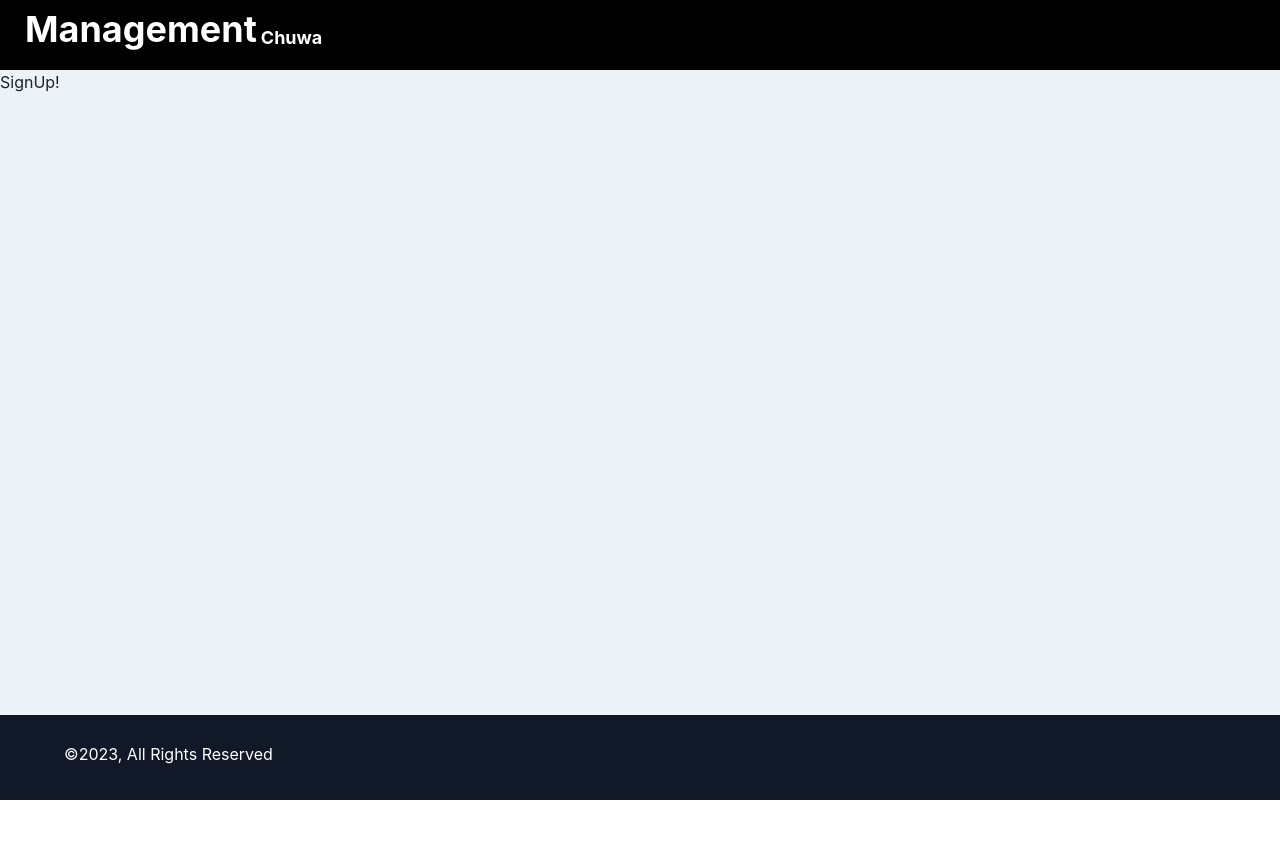
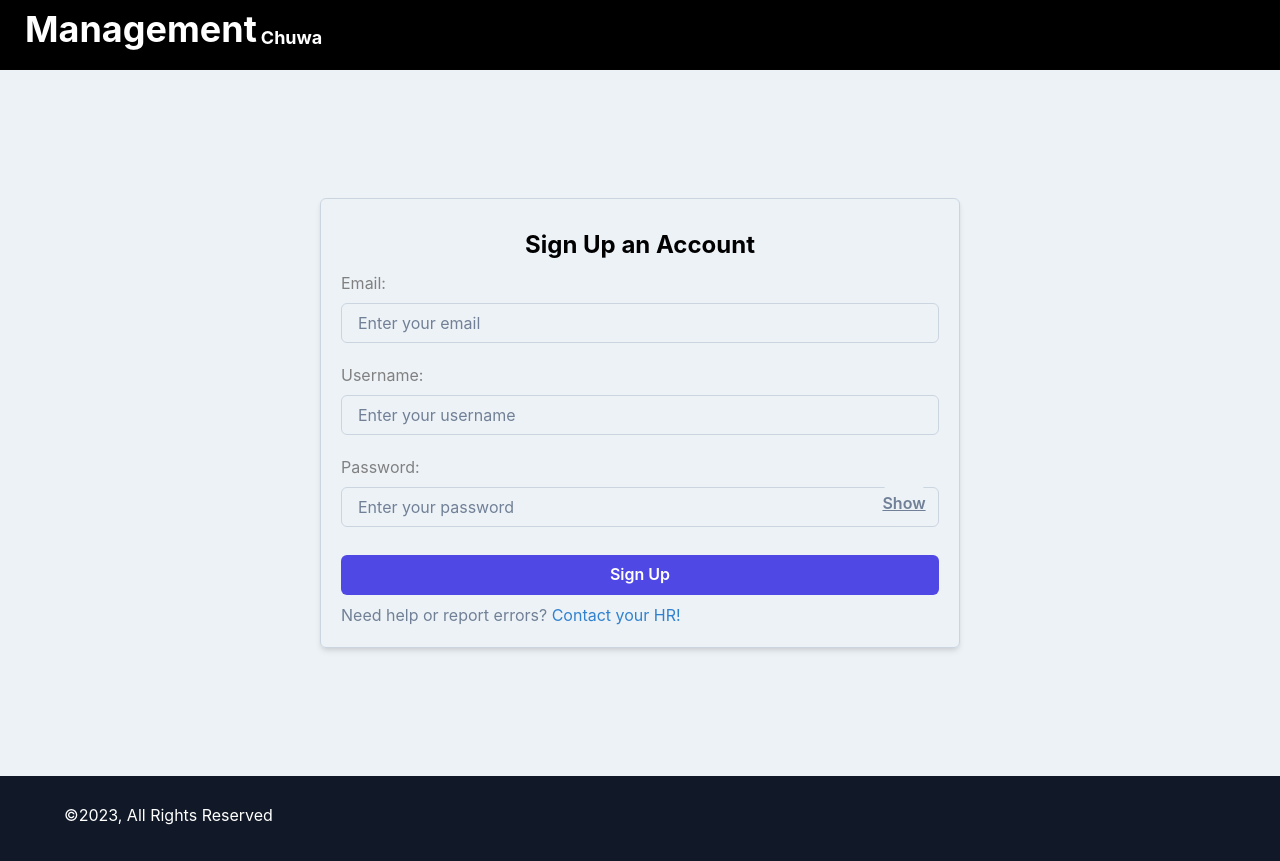
Before and after one commit to Reo14/EMP, a React (Vite) app in the folder frontend/: page /sign-up in a window 1280 px wide. Before the commit the page ends 800 px from the top, so only its background shows below. Built offline with nearby package versions, Linux system fonts and the light colour scheme.

Commit message:
finish ui of signup; need combine with Redux

```diff
--- a/frontend/src/App.tsx
+++ b/frontend/src/App.tsx
@@ -31,7 +31,7 @@ const App: FC = () => {
             <Route path="/" element={<Navigate to="/sign-in" replace />} />
             <Route path="/sign-in" element={<SignIn />} />
             <Route path="/sign-up" element={<SignUp />} />
-            <Route path="*" element={<ErrorPage />} />
+            <Route path="/error" element={<ErrorPage />} />
           </Routes>
         </GridItem>
         <GridItem bg="#111827" area={"footer"}>
--- a/frontend/src/pages/SignIn.tsx
+++ b/frontend/src/pages/SignIn.tsx
@@ -20,14 +20,14 @@ import {
   import MyCard from "../components/MyCard";
 
   const SignIn: FC = () => {
+    const navigate = useNavigate();
+    const dispatch = useDispatch();
     const { isOpen, onOpen, onClose } = useDisclosure();
     const [showPassword, setShowPassword] = useState(false);
-    const [email, setEmail] = useState("");
-    const [emailError, setEmailError] = useState("");
+    const [username, setUsername] = useState("");
+    const [usernameError, setUsernameError] = useState("");
     const [password, setPassword] = useState("");
     const [passwordError, setPasswordError] = useState("");
-    const navigate = useNavigate();
-    const dispatch = useDispatch();
 
     const inputStyles = {
       mt: "2",
@@ -53,9 +53,9 @@ import {
 
     const handleClick = () => setShowPassword(!showPassword);
 
-    const onEmailBlur = () => {
-      if (!email) {
-        setEmailError("This field is required");
+    const onUsernameBlur = () => {
+      if (!username) {
+        setUsernameError("This field is required");
       }
     };
 
@@ -65,14 +65,12 @@ import {
       }
     };
 
-    const onEmailChange = (e: ChangeEvent<HTMLInputElement>) => {
-      setEmail(e.target.value);
+    const onUsernameChange = (e: ChangeEvent<HTMLInputElement>) => {
+      setUsername(e.target.value);
       if (!e.target.value) {
-        setEmailError("This field is required");
-      } else if (!/\S+@\S+\.\S+/.test(e.target.value)) {
-        setEmailError("Invalid Email format");
+        setUsernameError("This field is required");
       } else {
-        setEmailError("");
+        setUsernameError("");
       }
     };
 
@@ -86,8 +84,8 @@ import {
     };
 
     const handleLogin = async () => {
-      if (!email) {
-        setEmailError("This field is required");
+      if (!username) {
+        setUsernameError("This field is required");
         return;
       }
       if (!password) {
@@ -97,7 +95,7 @@ import {
 
       // try {
       //   await dispatch(
-      //     signIn({ email, password })
+      //     signIn({ username, password })
       //   ).unwrap();
       //   onOpen();
       // } catch (error: any) {
@@ -122,22 +120,22 @@ import {
     return (
       <>
         <Box display="flex" justifyContent="center" alignItems="center" h="100%">
-          <MyCard title="Sign In to your account">
+          <MyCard title="Welcome">
             <Box mb="5">
-              <Text textColor="gray">Email:</Text>
+              <Text textColor="gray">Username:</Text>
               <Input
-                type="email"
-                value={email}
-                onChange={onEmailChange}
+                type="text"
+                value={username}
+                onChange={onUsernameChange}
                 onKeyDown={handleKeyDown}
-                onBlur={onEmailBlur}
-                placeholder="Enter your email"
+                onBlur={onUsernameBlur}
+                placeholder="Enter your username"
                 {...inputStyles}
-                borderColor={emailError ? "red.500" : "gray.300"}
+                borderColor={usernameError ? "red.500" : "gray.300"}
               />
-              {emailError && (
+              {usernameError && (
                 <Text color="red.500" fontSize="sm" float="right">
-                  {emailError}
+                  {usernameError}
                 </Text>
               )}
             </Box>
@@ -190,7 +188,7 @@ import {
           isOpen={isOpen}
           onClose={() => {
             onClose();
-            navigate("/all-products");
+            navigate("/home");
           }}
           isCentered
         >
--- a/frontend/src/pages/SignUp.tsx
+++ b/frontend/src/pages/SignUp.tsx
@@ -1,9 +1,196 @@
-import { FC } from "react";
+import {
+    Box,
+    Button,
+    Input,
+    InputGroup,
+    InputRightElement,
+    Link as ChakraLink,
+    Text,
+  } from "@chakra-ui/react";
+  import React, { FC, useState, KeyboardEvent, ChangeEvent } from "react";
+  import { useDispatch } from "react-redux";
+  import { useNavigate, Link as RouterLink } from "react-router-dom";
+  import MyCard from "../components/MyCard";
+  import { signUp } from "../store/reducers/auth";
 
-const SignUp: FC = () =>{
+  const SignUp: FC = () => {
+    const navigate = useNavigate();
+    const dispatch = useDispatch();
+    const [show, setShow] = useState(false);
+    const [email, setEmail] = useState("");
+    const [emailError, setEmailError] = useState("");
+    const [username, setUsername] = useState("");
+    const [usernameError, setUsernameError] = useState("");
+    const [password, setPassword] = useState("");
+    const [passwordError, setPasswordError] = useState("");
+
+    const inputStyles = {
+      mt: "2",
+      variant: "outline",
+      border: "1px solid",
+      borderColor: "gray.300",
+      textColor: "black",
+      _hover: {
+        borderColor: "blue.500",
+        boxShadow: "0 0 0 1px #3182ce",
+      },
+    };
+
+    const buttonStyles = {
+      my: "2",
+      bg: "#5048E5",
+      w: "100%",
+      textColor: "white",
+      _hover: {
+        bg: "rgba(80, 72, 229, 0.9)",
+      },
+    };
+
+    const handleClick = () => setShow(!show);
+
+    const onEmailBlur = () => {
+      if (!email) {
+        setEmailError("This field is required");
+      }
+    };
+
+    const onUsernameBlur = () => {
+        if (!username) {
+          setUsernameError("This field is required");
+        }
+      };
+
+    const onPasswordBlur = () => {
+      if (!password) {
+        setPasswordError("This field is required");
+      }
+    };
+
+    const onEmailChange = (e: ChangeEvent<HTMLInputElement>) => {
+      setEmail(e.target.value);
+      if (!e.target.value) {
+        setEmailError("This field is required");
+      } else if (!/\S+@\S+\.\S+/.test(e.target.value)) {
+        setEmailError("Invalid Email format");
+      } else {
+        setEmailError("");
+      }
+    };
+
+    const onUsernameChange = (e: ChangeEvent<HTMLInputElement>) => {
+      setUsername(e.target.value);
+      if (!e.target.value) {
+        setUsernameError("This field is required");
+      } else {
+        setUsernameError("");
+      }
+    };
+
+    const onPasswordChange = (e: ChangeEvent<HTMLInputElement>) => {
+      setPassword(e.target.value);
+      if (!e.target.value) {
+        setPasswordError("This field is required");
+      } else {
+        setPasswordError("");
+      }
+    };
+
+    const handleKeyDown = (event: KeyboardEvent) => {
+      if (event.key === "Enter") {
+        handleSignUp();
+      }
+    };
+
+    const handleSignUp = async () => {
+    //   try {
+    //     // 其余的注册逻辑保持不变
+    //     await dispatch(
+    //       signUp({ email, username, password })
+    //     ).unwrap();
+    //     alert("Signed Up Successfully");
+    //     navigate("/all-products");
+    //   } catch (error) {
+    //     console.error("Error signing up", error.message);
+    //   }
+    };
+
     return (
-        <>SignUp!</>
+      <Box display="flex" justifyContent="center" alignItems="center" h="100%">
+        <MyCard title="Sign Up an Account">
+          <Box mb="5">
+            <Text textColor="gray">Email:</Text>
+            <Input
+              type="email"
+              value={email}
+              onChange={onEmailChange}
+              onBlur={onEmailBlur}
+              onKeyDown={handleKeyDown}
+              placeholder="Enter your email"
+              {...inputStyles}
+              borderColor={emailError ? "red.500" : "gray.300"}
+            />
+            {emailError && (
+              <Text color="red.500" fontSize="sm" float="right">
+                {emailError}
+              </Text>
+            )}
+          </Box>
+          <Box mb="5">
+            <Text textColor="gray">Username:</Text>
+            <Input
+              type="text"
+              value={username}
+              onChange={onUsernameChange}
+              onBlur={onUsernameBlur}
+              onKeyDown={handleKeyDown}
+              placeholder="Enter your username"
+              {...inputStyles}
+              borderColor={usernameError ? "red.500" : "gray.300"}
+            />
+            {usernameError && (
+              <Text color="red.500" fontSize="sm" float="right">
+                {usernameError}
+              </Text>
+            )}
+          </Box>
+          <Box mb="5">
+            <Text textColor="gray">Password:</Text>
+            <InputGroup>
+              <Input
+                type={show ? "text" : "password"}
+                value={password}
+                onChange={onPasswordChange}
+                onBlur={onPasswordBlur}
+                onKeyDown={handleKeyDown}
+                placeholder="Enter your password"
+                {...inputStyles}
+              />
+              <InputRightElement mt="5px" mr="15px">
+                <Button color="gray.500" onClick={handleClick}>
+                  <Text decoration="underline">{show ? "Hide" : "Show"}</Text>
+                </Button>
+              </InputRightElement>
+            </InputGroup>
+            {passwordError && (
+              <Text color="red.500" fontSize="sm" mt="1" float="right">
+                {passwordError}
+              </Text>
+            )}
+          </Box>
+          <Button {...buttonStyles} onClick={handleSignUp}>
+            Sign Up
+          </Button>
+
+          <Text color="gray.500">
+            Need help or report errors?
+            <ChakraLink as={RouterLink} to="/error" color="blue.500">
+              {" "}
+              Contact your HR!
+            </ChakraLink>
+          </Text>
+        </MyCard>
+      </Box>
     );
-};
+  };
 
-export default SignUp;
+  export default SignUp;
```
